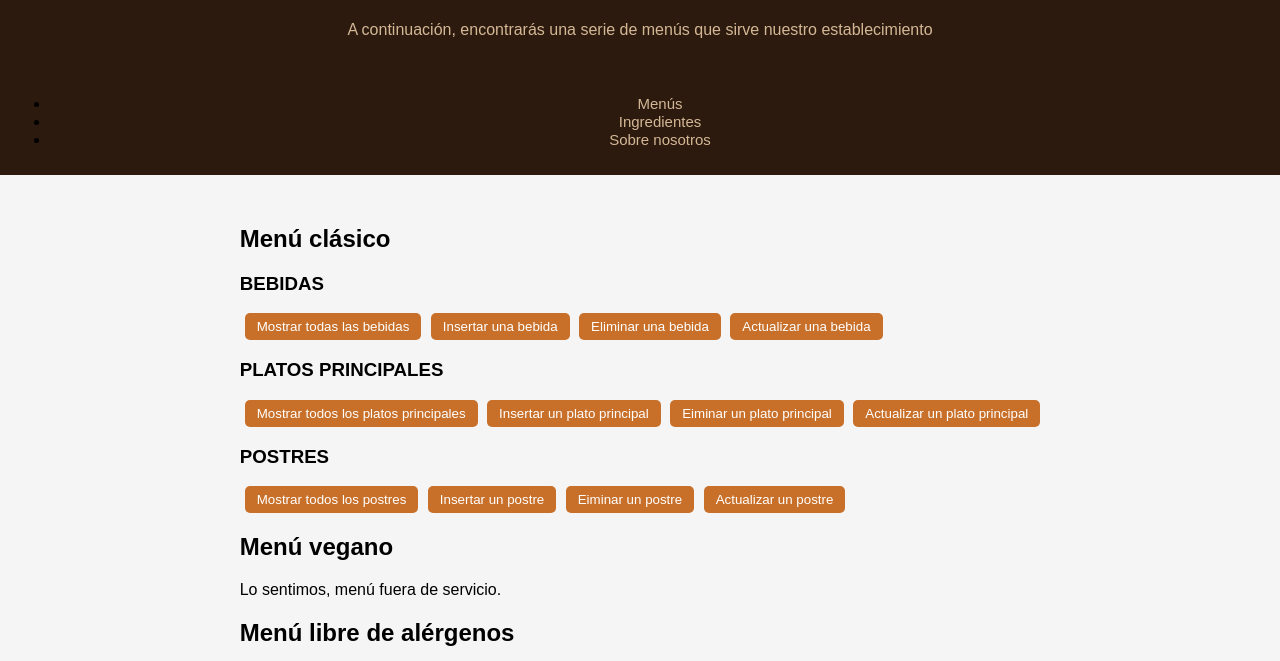
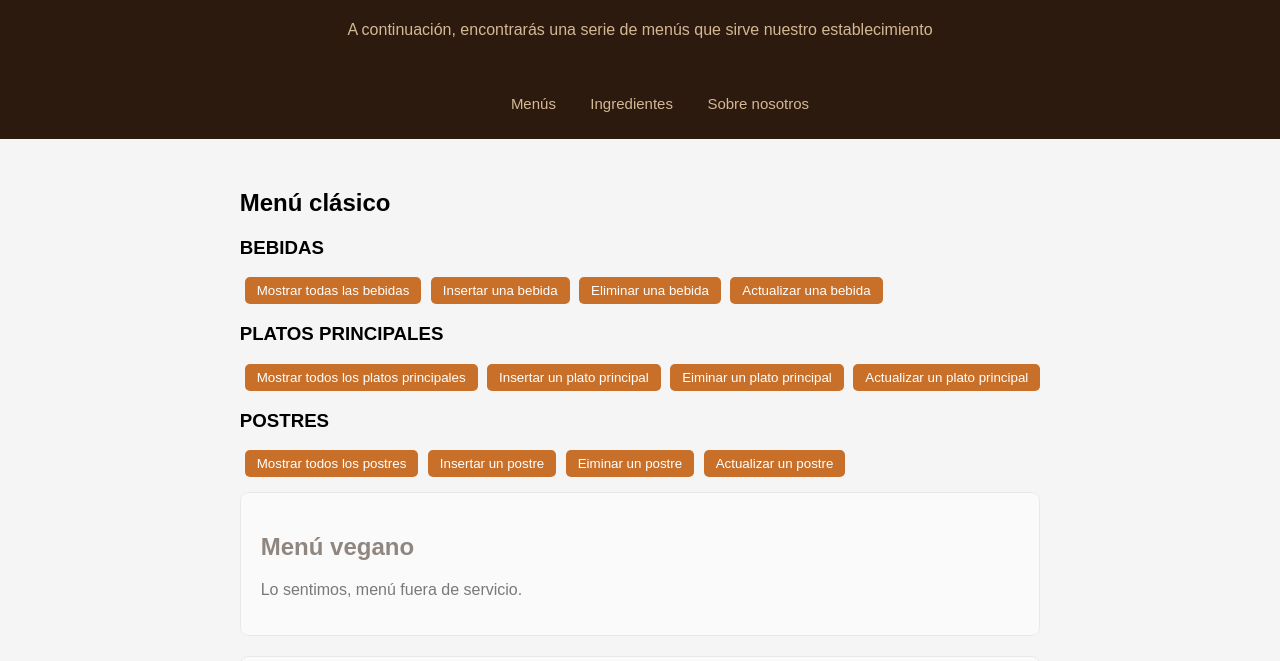
Before and after one commit to amarzam2303/LenguajeDeRestaurante, a plain HTML site: page index.html in a window 1280 px wide. Shown: the part 89-750 px from the top of the page. Drawn offline with Linux system fonts and the light colour scheme.

Commit message:
vigesimo cuarto commit

```diff
--- a/estilos.css
+++ b/estilos.css
@@ -113,6 +113,7 @@ button:hover {
     background: white;
     border-radius: 8px;
     padding: 20px;
+    margin-top: 15px;
     margin-bottom: 20px;
     border: 1px solid #ddd;
     opacity: 0.5;
@@ -130,3 +131,13 @@ footer {
     padding: 15px;
     margin-top: 30px;
 }
+
+
+li {
+    list-style: none;
+    display: inline;
+}
+
+.contenedor-grid {
+    background-color: white;
+}
--- a/index.html
+++ b/index.html
@@ -146,12 +146,12 @@
 
 
             <!--Resto de menús-->
-            <div>
+            <div class="fuera-servicio">
                 <h2>Menú vegano</h2>
                 <p>Lo sentimos, menú fuera de servicio.</p>
             </div>
 
-            <div>
+            <div class="fuera-servicio">
                 <h2>Menú libre de alérgenos</h2>
                 <p>Lo sentimos, menú fuera de servicio.</p>
             </div>
```
Also changed, not shown: paginas/ingredientes.html (indentation only).
